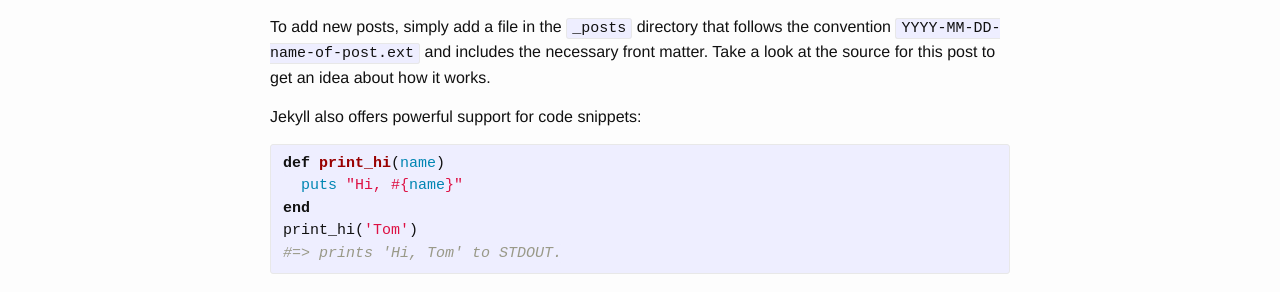
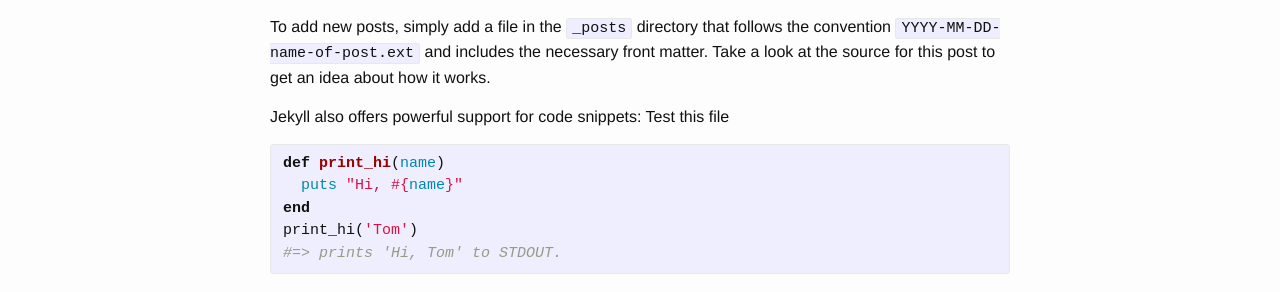
Before and after one commit to jtmjames/jtmjames.github.io, a Jekyll site: the page built from _posts/2016-06-02-welcome-to-jekyll.markdown, in a window 1280 px wide. Shown: the part 277-569 px from the top of the page. Built offline with Jekyll 4.4.1, drawn with Linux system fonts in a browser that asks for light colours.

Commit message:
Update 2016-06-02-welcome-to-jekyll.markdown

```diff
--- a/_posts/2016-06-02-welcome-to-jekyll.markdown
+++ b/_posts/2016-06-02-welcome-to-jekyll.markdown
@@ -9,7 +9,7 @@ You’ll find this post in your `_posts` directory. Go ahead and edit it and re-
 To add new posts, simply add a file in the `_posts` directory that follows the convention `YYYY-MM-DD-name-of-post.ext` and includes the necessary front matter. Take a look at the source for this post to get an idea about how it works.
 
 Jekyll also offers powerful support for code snippets:
-
+Test this file
 {% highlight ruby %}
 def print_hi(name)
   puts "Hi, #{name}"
```
